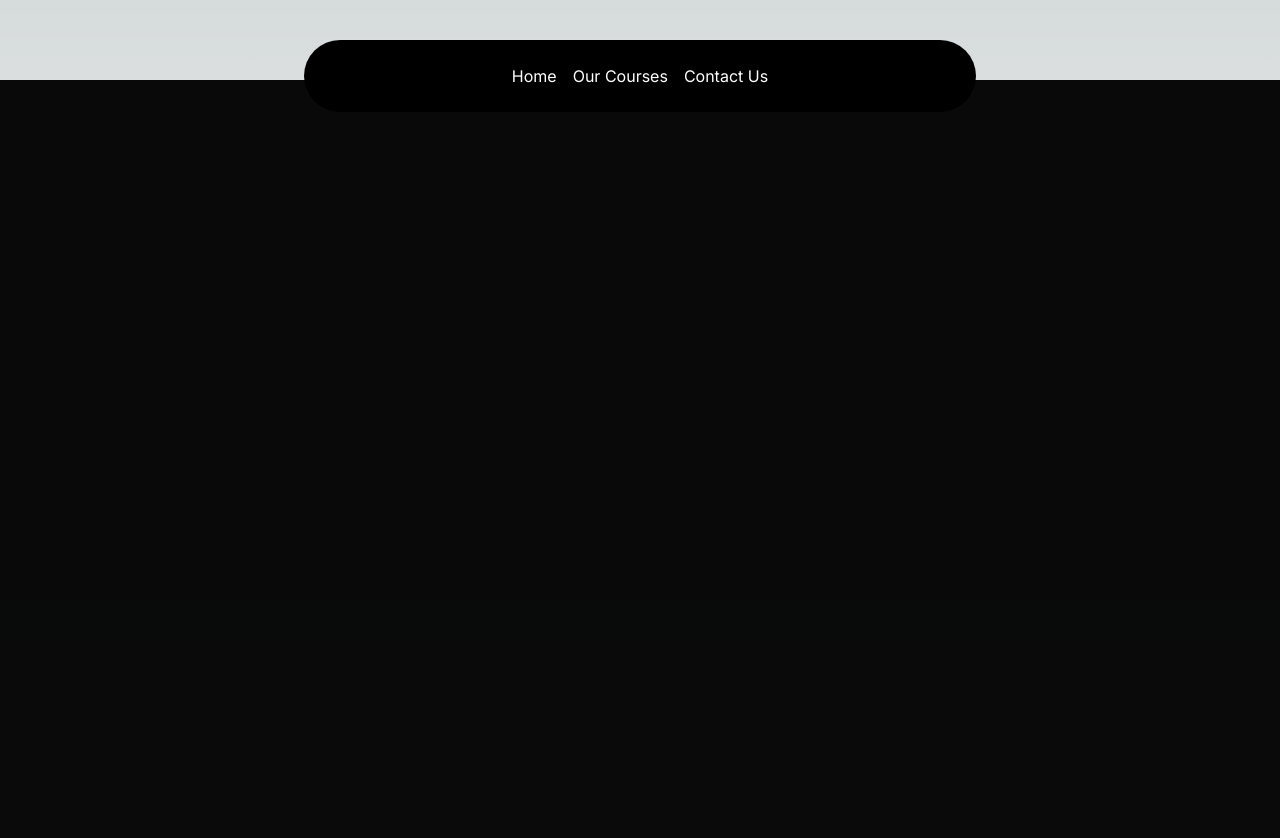
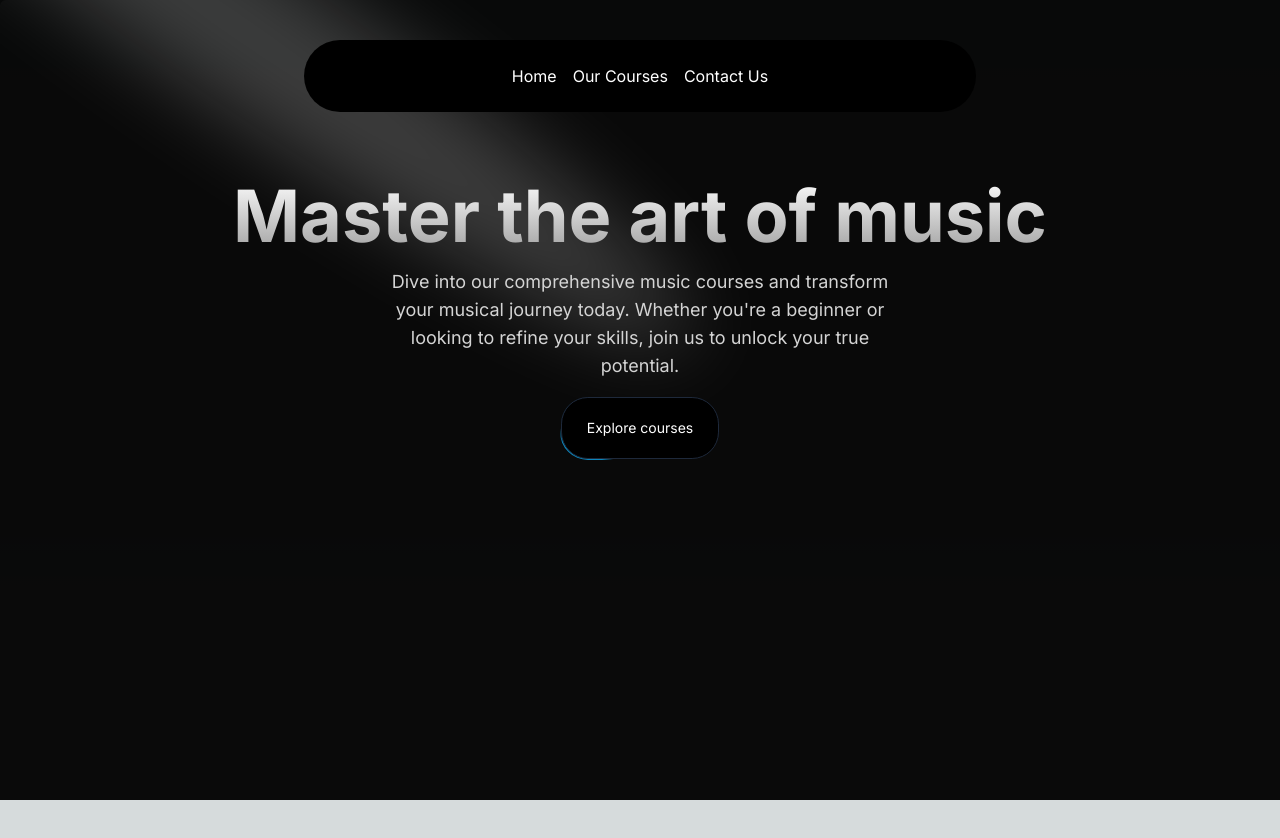
Before and after one commit to AmanKumarSinhaGitHub/Music-Academy, a Next.js app: page / in a window 1280 px wide. Shown: the top 838 px of the page. After the commit the page ends 800 px from the top, so only its background shows below. Built offline with nearby package versions, Linux system fonts and the light colour scheme.

Commit message:
added hero section

```diff
--- a/package.json
+++ b/package.json
@@ -11,6 +11,7 @@
   "dependencies": {
     "clsx": "^2.1.1",
     "framer-motion": "^11.2.13",
+    "mini-svg-data-uri": "^1.4.4",
     "next": "14.2.4",
     "react": "^18",
     "react-dom": "^18",
--- a/src/app/page.tsx
+++ b/src/app/page.tsx
@@ -1,9 +1,10 @@
+import HeroSection from "@/components/HeroSection";
 
 export default function Home() {
   return (
     <>
       <main className="min-h-screen bg-black/[0.96] antialiased bg-grid-white/[0.02]">
-        <h1 className="text-center text-2xl mt-20">Music Academy</h1>
+        <HeroSection/>
       </main>
     </>
   );
--- /dev/null
+++ b/src/components/HeroSection.tsx
@@ -0,0 +1,40 @@
+import Link from 'next/link'
+import React from 'react'
+import { Spotlight } from './ui/Spotlight'
+import { Button } from './ui/moving-border'
+
+const HeroSection = () => {
+    return (
+        <>
+            <div
+                className="h-auto md:h-[40rem] w-full rounded-md flex flex-col items-center justify-center relative overflow-hidden mx-auto py-10 md:py-0"
+            >
+                <Spotlight
+                    className="-top-40 left-0 md:left-60 md:-top-20"
+                    fill="white"
+                />
+                <div className="p-4 relative z-10 w-full text-center" >
+                    <h1
+                        className="mt-20 md:mt-0 text-4xl md:text-7xl font-bold bg-clip-text text-transparent bg-gradient-to-b from-neutral-50 to-neutral-400"
+                    >Master the art of music</h1>
+                    <p
+                        className="mt-4 font-normal text-base md:text-lg text-neutral-300 max-w-lg mx-auto"
+                    >Dive into our comprehensive music courses and transform your musical journey today. Whether you&apos;re a beginner or looking to refine your skills, join us to unlock your true potential.</p>
+                    <div className="mt-4">
+                        <Link href={"/courses"}>
+                            <Button
+                                borderRadius="1.75rem"
+                                className="bg-white dark:bg-black text-black dark:text-white border-neutral-200 dark:border-slate-800"
+                            >
+                                Explore courses
+                            </Button>
+                        </Link>
+                    </div>
+                </div>
+
+            </div>
+        </>
+    )
+}
+
+export default HeroSection
--- /dev/null
+++ b/src/components/ui/Spotlight.tsx
@@ -0,0 +1,56 @@
+import React from "react";
+import { cn } from "@/utils/cn";
+
+type SpotlightProps = {
+    className?: string;
+    fill?: string;
+};
+
+export const Spotlight = ({ className, fill }: SpotlightProps) => {
+    return (
+        <svg
+            className={cn(
+                "animate-spotlight pointer-events-none absolute z-[1]  h-[169%] w-[138%] lg:w-[84%] opacity-0",
+                className
+            )}
+            xmlns="http://www.w3.org/2000/svg"
+            viewBox="0 0 3787 2842"
+            fill="none"
+        >
+            <g filter="url(#filter)">
+                <ellipse
+                    cx="1924.71"
+                    cy="273.501"
+                    rx="1924.71"
+                    ry="273.501"
+                    transform="matrix(-0.822377 -0.568943 -0.568943 0.822377 3631.88 2291.09)"
+                    fill={fill || "white"}
+                    fillOpacity="0.21"
+                ></ellipse>
+            </g>
+            <defs>
+                <filter
+                    id="filter"
+                    x="0.860352"
+                    y="0.838989"
+                    width="3785.16"
+                    height="2840.26"
+                    filterUnits="userSpaceOnUse"
+                    colorInterpolationFilters="sRGB"
+                >
+                    <feFlood floodOpacity="0" result="BackgroundImageFix"></feFlood>
+                    <feBlend
+                        mode="normal"
+                        in="SourceGraphic"
+                        in2="BackgroundImageFix"
+                        result="shape"
+                    ></feBlend>
+                    <feGaussianBlur
+                        stdDeviation="151"
+                        result="effect1_foregroundBlur_1065_8"
+                    ></feGaussianBlur>
+                </filter>
+            </defs>
+        </svg>
+    );
+};
--- /dev/null
+++ b/src/components/ui/moving-border.tsx
@@ -0,0 +1,139 @@
+"use client";
+import React from "react";
+import {
+    motion,
+    useAnimationFrame,
+    useMotionTemplate,
+    useMotionValue,
+    useTransform,
+} from "framer-motion";
+import { useRef } from "react";
+import { cn } from "@/utils/cn";
+
+export function Button({
+    borderRadius = "1.75rem",
+    children,
+    as: Component = "button",
+    containerClassName,
+    borderClassName,
+    duration,
+    className,
+    ...otherProps
+}: {
+    borderRadius?: string;
+    children: React.ReactNode;
+    as?: any;
+    containerClassName?: string;
+    borderClassName?: string;
+    duration?: number;
+    className?: string;
+    [key: string]: any;
+}) {
+    return (
+        <Component
+            className={cn(
+                "bg-transparent relative text-xl  h-16 w-40 p-[1px] overflow-hidden ",
+                containerClassName
+            )}
+            style={{
+                borderRadius: borderRadius,
+            }}
+            {...otherProps}
+        >
+            <div
+                className="absolute inset-0"
+                style={{ borderRadius: `calc(${borderRadius} * 0.96)` }}
+            >
+                <MovingBorder duration={duration} rx="30%" ry="30%">
+                    <div
+                        className={cn(
+                            "h-20 w-20 opacity-[0.8] bg-[radial-gradient(var(--sky-500)_40%,transparent_60%)]",
+                            borderClassName
+                        )}
+                    />
+                </MovingBorder>
+            </div>
+
+            <div
+                className={cn(
+                    "relative bg-slate-900/[0.8] border border-slate-800 backdrop-blur-xl text-white flex items-center justify-center w-full h-full text-sm antialiased",
+                    className
+                )}
+                style={{
+                    borderRadius: `calc(${borderRadius} * 0.96)`,
+                }}
+            >
+                {children}
+            </div>
+        </Component>
+    );
+}
+
+export const MovingBorder = ({
+    children,
+    duration = 2000,
+    rx,
+    ry,
+    ...otherProps
+}: {
+    children: React.ReactNode;
+    duration?: number;
+    rx?: string;
+    ry?: string;
+    [key: string]: any;
+}) => {
+    const pathRef = useRef<any>();
+    const progress = useMotionValue<number>(0);
+
+    useAnimationFrame((time) => {
+        const length = pathRef.current?.getTotalLength();
+        if (length) {
+            const pxPerMillisecond = length / duration;
+            progress.set((time * pxPerMillisecond) % length);
+        }
+    });
+
+    const x = useTransform(
+        progress,
+        (val) => pathRef.current?.getPointAtLength(val).x
+    );
+    const y = useTransform(
+        progress,
+        (val) => pathRef.current?.getPointAtLength(val).y
+    );
+
+    const transform = useMotionTemplate`translateX(${x}px) translateY(${y}px) translateX(-50%) translateY(-50%)`;
+
+    return (
+        <>
+            <svg
+                xmlns="http://www.w3.org/2000/svg"
+                preserveAspectRatio="none"
+                className="absolute h-full w-full"
+                width="100%"
+                height="100%"
+                {...otherProps}
+            >
+                <rect
+                    fill="none"
+                    width="100%"
+                    height="100%"
+                    rx={rx}
+                    ry={ry}
+                    ref={pathRef}
+                />
+            </svg>
+            <motion.div
+                style={{
+                    position: "absolute",
+                    top: 0,
+                    left: 0,
+                    display: "inline-block",
+                    transform,
+                }}
+            >
+                {children}
+            </motion.div>
+        </>
+    );
+};
--- a/tailwind.config.ts
+++ b/tailwind.config.ts
@@ -1,4 +1,21 @@
 import type { Config } from "tailwindcss";
+
+const defaultTheme = require("tailwindcss/defaultTheme");
+const colors = require("tailwindcss/colors");
+const {
+  default: flattenColorPalette,
+} = require("tailwindcss/lib/util/flattenColorPalette");
+
+function addVariablesForColors({ addBase, theme }: any) {
+  let allColors = flattenColorPalette(theme("colors"));
+  let newVars = Object.fromEntries(
+    Object.entries(allColors).map(([key, val]) => [`--${key}`, val])
+  );
+
+  addBase({
+    ":root": newVars,
+  });
+}
 
 const config: Config = {
   content: [
@@ -9,13 +26,33 @@
   darkMode: 'class',
   theme: {
     extend: {
+      animation: {
+        spotlight: "spotlight 2s ease .75s 1 forwards",
+      },
+
       backgroundImage: {
         "gradient-radial": "radial-gradient(var(--tw-gradient-stops))",
         "gradient-conic":
           "conic-gradient(from 180deg at 50% 50%, var(--tw-gradient-stops))",
       },
+
+      keyframes: {
+        spotlight: {
+          "0%": {
+            opacity: "0",
+            transform: "translate(-72%, -62%) scale(0.5)",
+          },
+          "100%": {
+            opacity: "1",
+            transform: "translate(-50%,-40%) scale(1)",
+          },
+        },
+      },
+
     },
   },
-  plugins: [],
+  plugins: [
+    addVariablesForColors,
+  ],
 };
 export default config;
```
Also changed, not shown: 1 other file (tests, documents, lock files or other folders).
